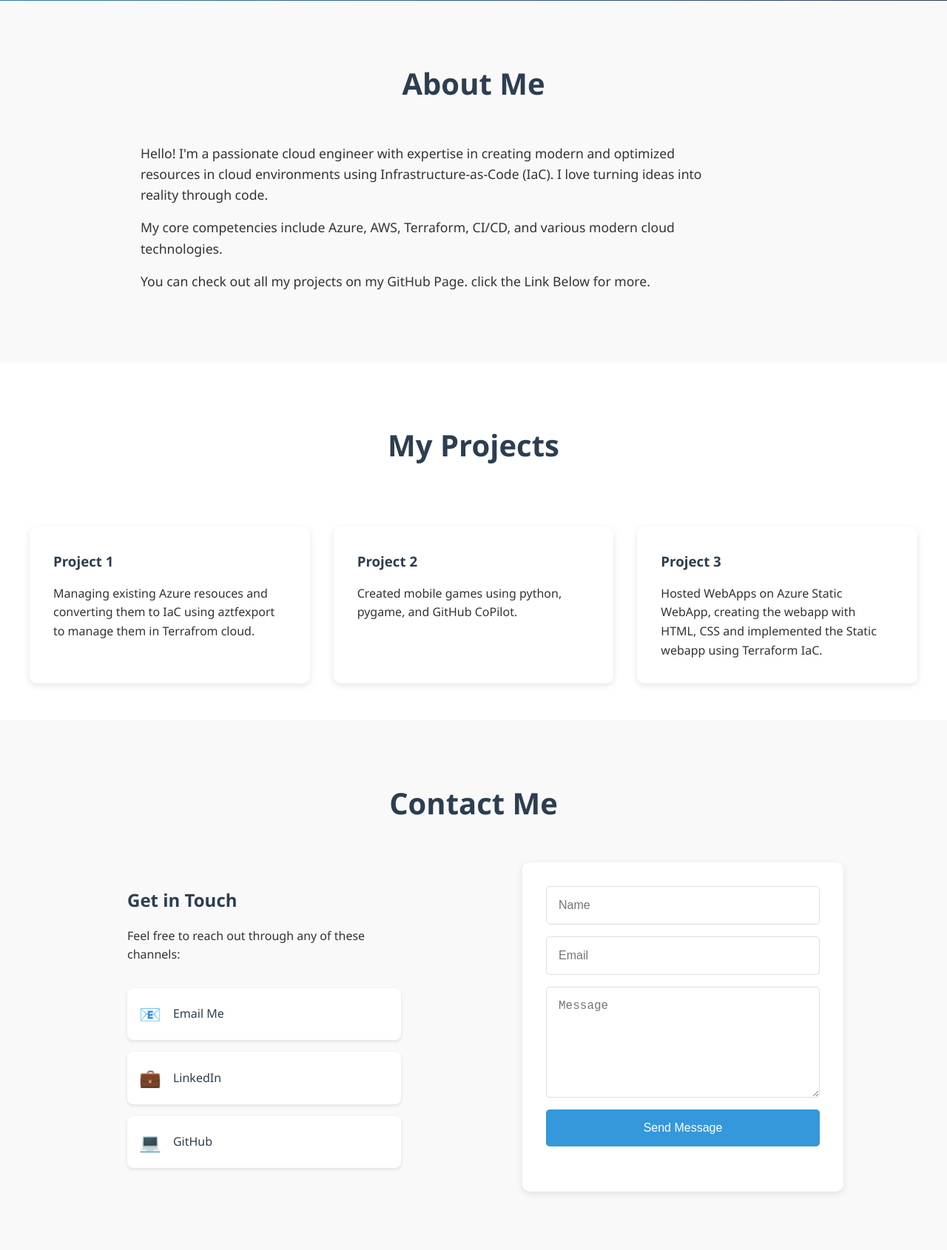
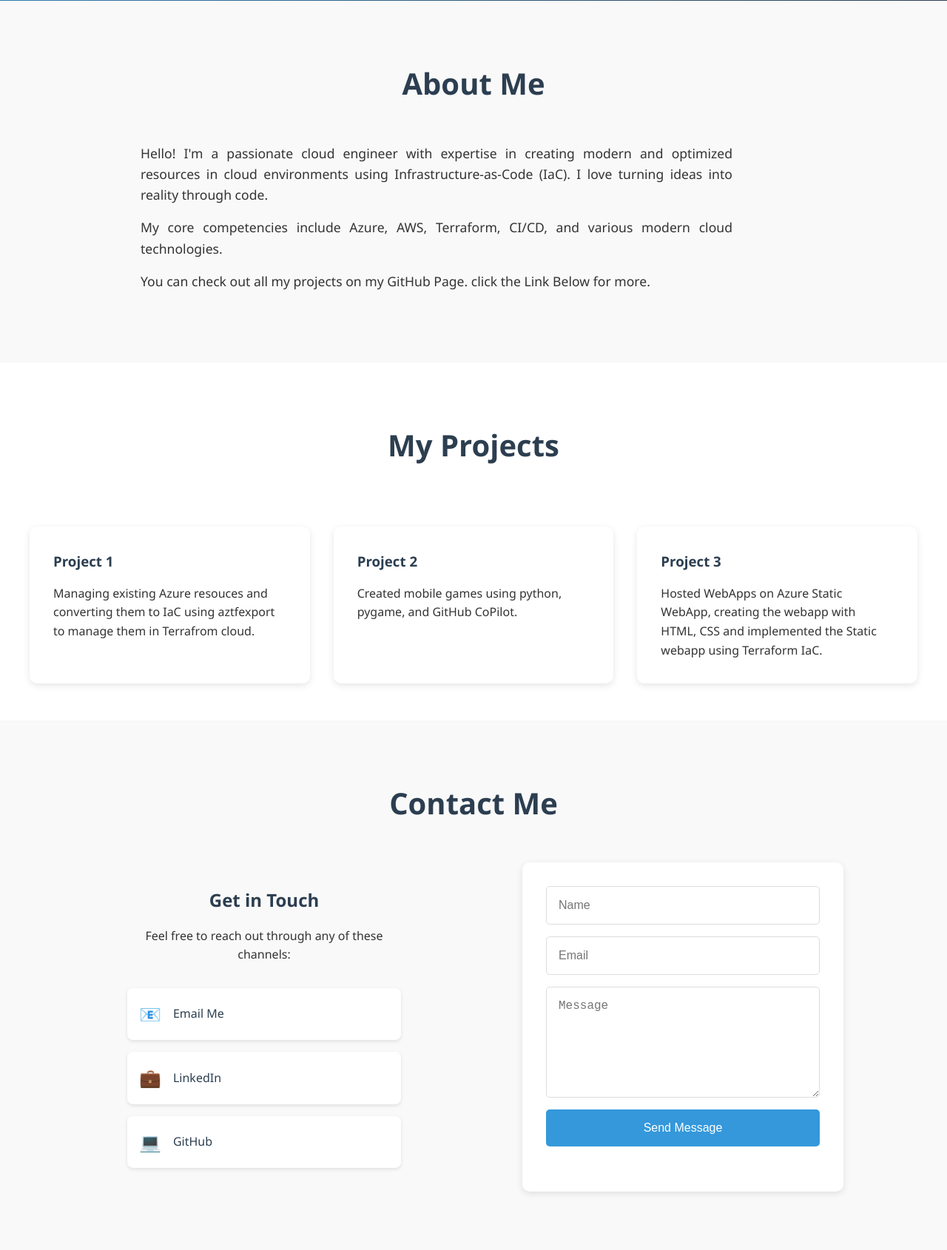
Before and after one commit to iBrid/my_webpage, a PHP site: page / in a window 1280 px wide. Shown: the part 639-2329 px from the top of the page at 74% size. Run offline with PHP 8.4, Linux system fonts and the light colour scheme.

Commit message:
Reapplying changes

```diff
--- a/index.html
+++ b/index.html
@@ -1,5 +1,6 @@
 <!DOCTYPE html>
 <html lang="en">
+
 <head>
     <meta charset="UTF-8">
     <meta name="viewport" content="width=device-width, initial-scale=1.0">
@@ -7,6 +8,7 @@
     <link rel="stylesheet" href="styles.css">
     <script defer src="script.js"></script>
 </head>
+
 <body>
     <div class="nav-overlay" id="navOverlay"></div>
     <header>
@@ -38,7 +40,8 @@
     <section id="about" class="about">
         <h2>About Me</h2>
         <div class="about-content">
-                <p>Hello! I'm a passionate cloud engineer with expertise in creating modern and optimized resources in cloud environments using Infrastructure-as-Code (IaC). I love turning ideas into reality through code.</p>
+            <p>Hello! I'm a passionate cloud engineer with expertise in creating modern and optimized resources in cloud
+                environments using Infrastructure-as-Code (IaC). I love turning ideas into reality through code.</p>
             <p>My core competencies include Azure, AWS, Terraform, CI/CD, and various modern cloud technologies.</p>
             <p>You can check out all my projects on my GitHub Page. click the Link Below for more.</p>
         </div>
@@ -49,7 +52,8 @@
         <div class="project-grid">
             <div class="project-card">
                 <h3>Project 1</h3>
-                <p>Managing existing Azure resouces and converting them to IaC using aztfexport to manage them in Terrafrom cloud.</p>
+                <p>Managing existing Azure resouces and converting them to IaC using aztfexport to manage them in
+                    Terrafrom cloud.</p>
             </div>
             <div class="project-card">
                 <h3>Project 2</h3>
@@ -57,17 +61,17 @@
             </div>
             <div class="project-card">
                 <h3>Project 3</h3>
-                <p>Hosted WebApps on Azure Static WebApp, creating the webapp with HTML, CSS and implemented the Static webapp using Terraform IaC.</p>
+                <p>Hosted WebApps on Azure Static WebApp, creating the webapp with HTML, CSS and implemented the Static
+                    webapp using Terraform IaC.</p>
             </div>
         </div>
     </section>
-
     <section id="contact" class="contact">
         <h2>Contact Me</h2>
         <div class="contact-content">
             <div class="contact-info">
-                <h3>Get in Touch</h3>
-                <p>Feel free to reach out through any of these channels:</p>
+                <h3 style="text-align: center;">Get in Touch</h3>
+                <p style="text-align: center;">Feel free to reach out through any of these channels:</p>
                 <div class="contact-links">
                     <a href="mailto:connfedd@outlook.com" class="contact-method email">
                         <span class="icon">📧</span>
@@ -96,4 +100,5 @@
         <p>&copy; 2025 Buchi. All rights reserved.</p>
     </footer>
 </body>
+
 </html>
--- a/styles.css
+++ b/styles.css
@@ -222,6 +222,7 @@ section h2 {
 .about-content {
     max-width: 800px;
     margin: 0 auto;
+    text-align: justify; /* center about text across devices */
 }
 
 .about-content p {
```
Lines whose indentation alone changed are shown as unchanged.
